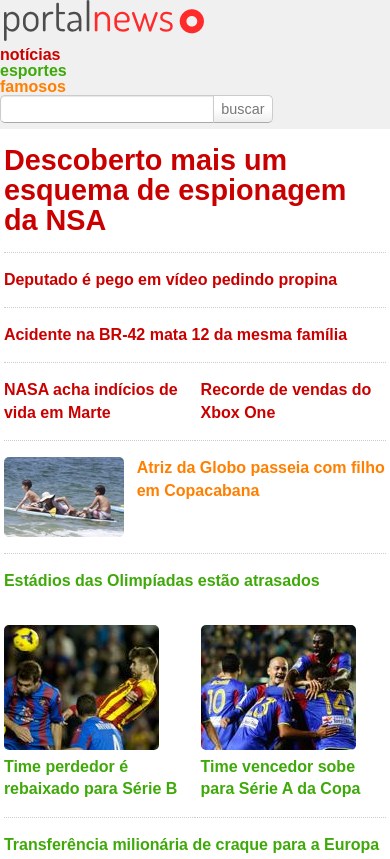
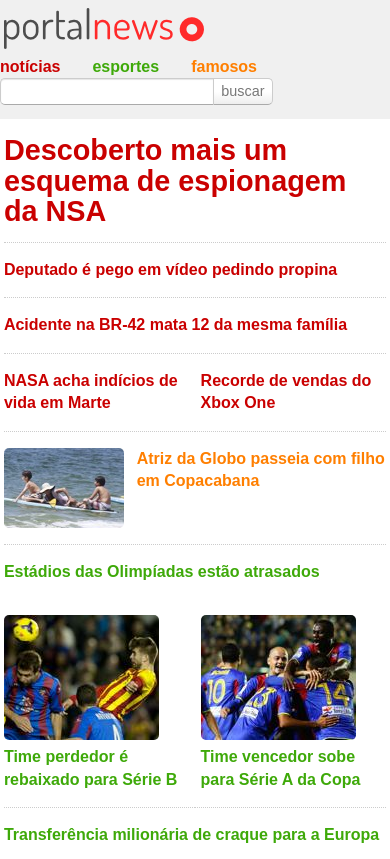
Before and after one commit to guerradaniel/design-responsivo-portalnews, a plain HTML site: page index.html in a window 390 px wide. Shown: the top 859 px of the page. Drawn offline with Linux system fonts and the light colour scheme.

Commit message:
Fiz correções no css para manter o header responsivo

```diff
--- a/css/exercicios.css
+++ b/css/exercicios.css
@@ -13,6 +13,11 @@
     max-width: 1200px;
 }
 
+.menu-pricipal li {
+    display: flex;
+    align-items: center;
+}
+
 .logo,
 .secao {
     padding: 0 1%;
@@ -25,16 +30,16 @@ img {
 .logo,
 .busca,
 .barra-nav,
-.manu-principal {
+.menu-principal {
     display: inline-block;
     vertical-align: middle;
 }
 
-.menu-pricipal li {
+.menu-principal li {
     float: left;
 }
 
-.header {
+header {
     padding: .5em 0;
 }
 
```
